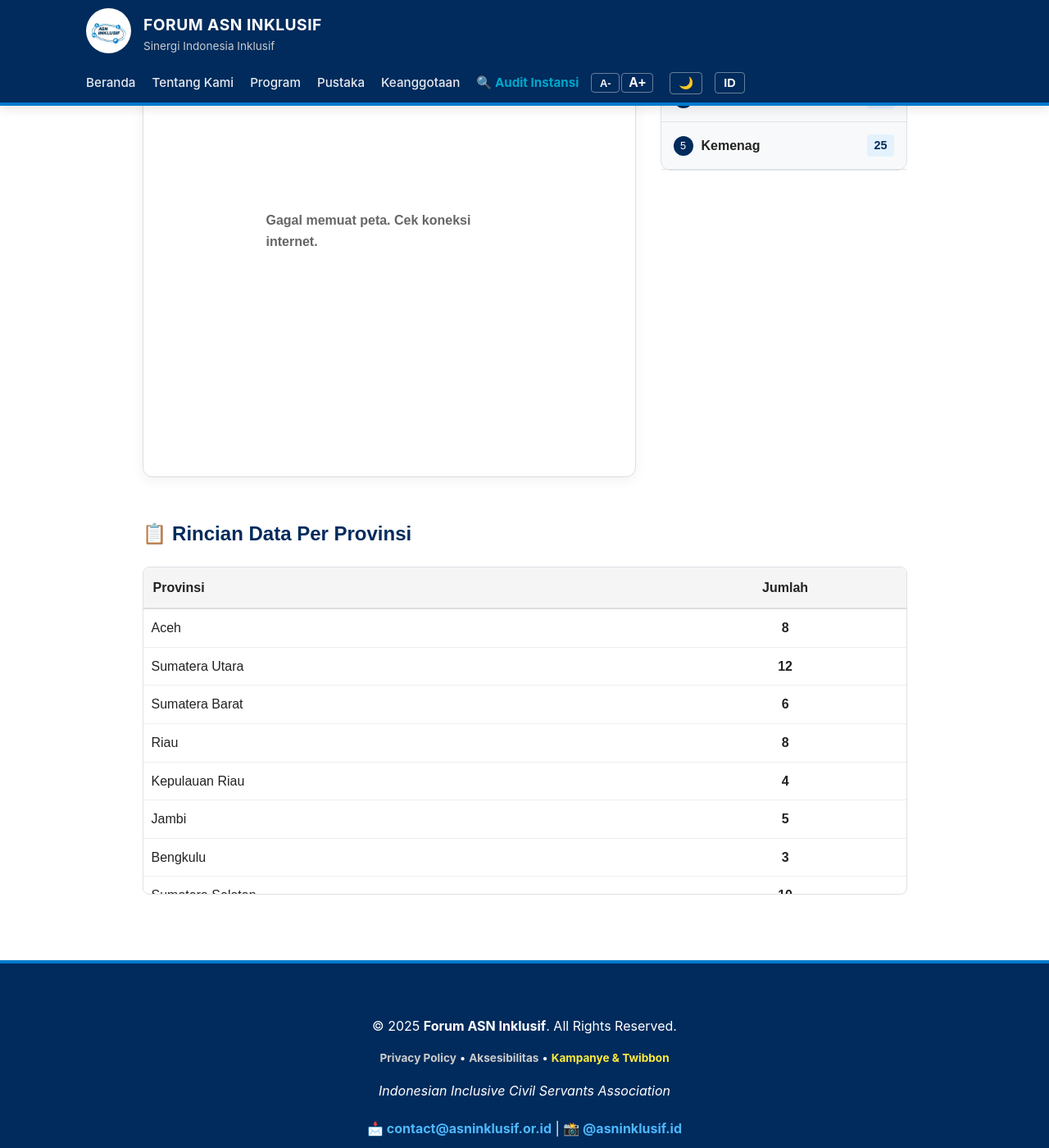
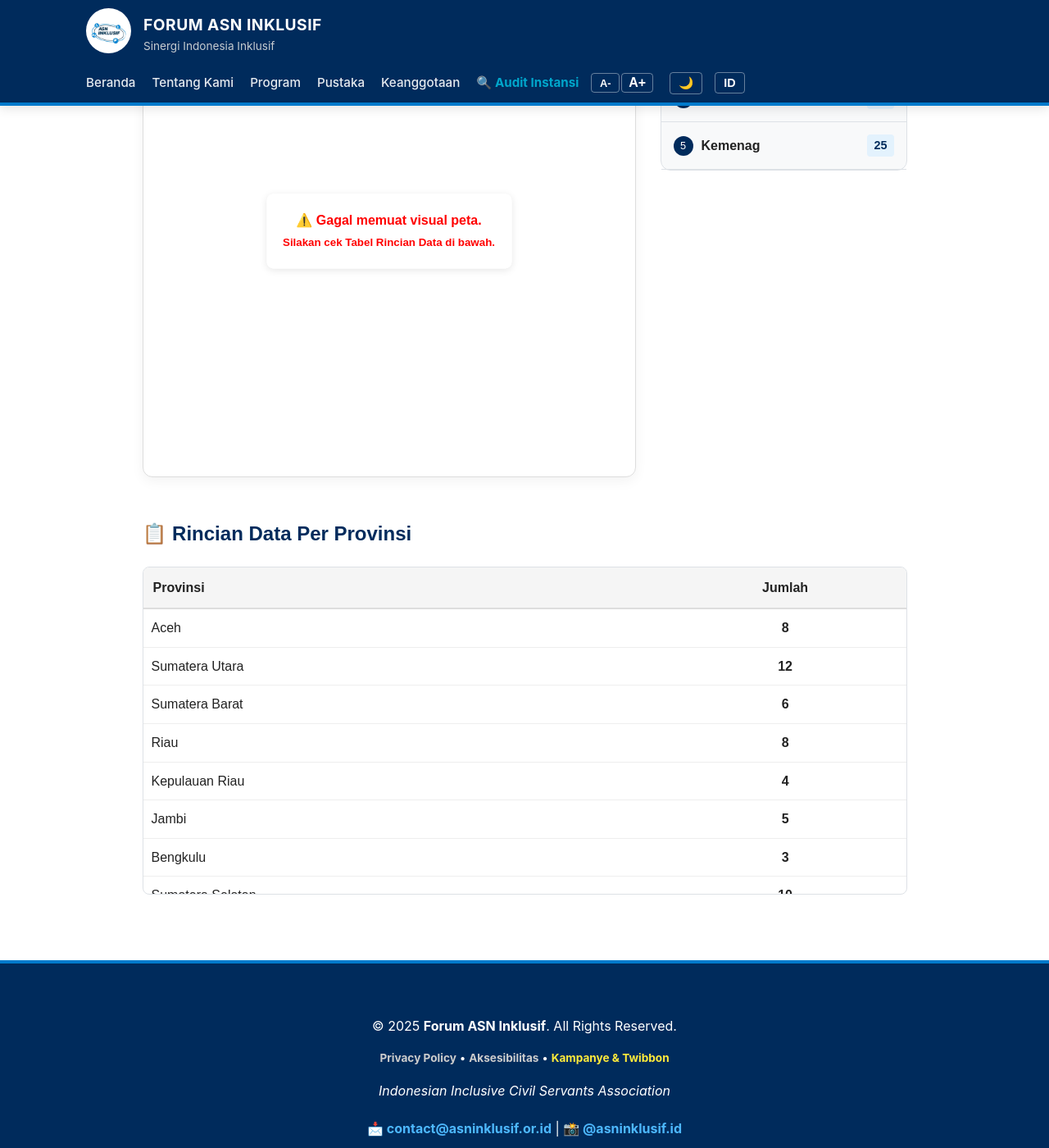
Before and after one commit to dimasmuharam/ASN-Inklusif, a Jekyll site: the page built from peta/index.md, in a window 1280 px wide and 1400 px high, scrolled down 874 px. Shown: the whole window at 82% size. Built offline with Jekyll 4.4.1, drawn with Linux system fonts in a browser that asks for light colours; part of the change alters nothing that is shown.

Commit message:
Update index.md

```diff
--- a/peta/index.md
+++ b/peta/index.md
@@ -44,7 +44,12 @@ permalink: /peta/
   .top-rank { background: #002b5c; color: #fff; width: 24px; height: 24px; border-radius: 50%; display: inline-flex; align-items: center; justify-content: center; font-size: 0.8em; margin-right: 10px; }
 
   /* Loading Spinner untuk Peta */
-  #loading-map { position: absolute; top: 50%; left: 50%; transform: translate(-50%, -50%); font-weight: bold; color: #666; }
+  #loading-map {
+    position: absolute; top: 50%; left: 50%; transform: translate(-50%, -50%);
+    font-weight: bold; color: #002b5c; background: rgba(255,255,255,0.9);
+    padding: 20px; border-radius: 8px; box-shadow: 0 2px 10px rgba(0,0,0,0.1);
+    z-index: 10; text-align: center;
+  }
 </style>
 
 <div class="container dashboard-wrapper">
@@ -79,9 +84,9 @@ permalink: /peta/
       <h3 style="margin-top: 0;">Peta Kepadatan (Interaktif)</h3>
       <p style="font-size: 0.9em; color: #666; margin-bottom: 15px;">Peta menggunakan data geografis presisi. Warna lebih gelap menandakan jumlah anggota lebih banyak.</p>
 
-      <div class="map-container">
-        <div id="loading-map">⏳ Memuat Peta Indonesia...</div>
-        <div id="chart-map" style="width: 100%; height: 100%;"></div>
+      <div class="map-container" aria-label="Peta Interaktif Indonesia. Gunakan tabel di bawah untuk data aksesibel.">
+        <div id="loading-map" role="status" aria-live="polite">⏳ Sedang mengambil data peta...</div>
+        <div id="chart-map" style="width: 100%; height: 100%;" aria-hidden="true"></div>
       </div>
     </div>
 
@@ -119,11 +124,9 @@ permalink: /peta/
 <script>
 document.addEventListener("DOMContentLoaded", function() {
 
-    // 1. DATA DARI JEKYLL -> JAVASCRIPT
-    // Kita menyusun data agar dikenali oleh sistem peta
+    // 1. DATA DARI JEKYLL
     const mapData = [
       {% for prov in site.data.sebaran.provinsi %}
-      // ECharts butuh nama provinsi yang BAKU, kita coba mapping nama manual ke standar
       { name: "{{ prov.nama }}", value: {{ prov.jumlah }} },
       {% endfor %}
     ];
@@ -157,11 +160,14 @@ document.addEventListener("DOMContentLoaded", function() {
     const chartDom = document.getElementById('chart-map');
     const myChart = echarts.init(chartDom);
 
-    // URL GeoJSON Indonesia (Sumber Open Source Terpercaya)
-    const indoGeoJSON = 'https://raw.githubusercontent.com/superpikar/indonesia-geojson/master/indonesia-province-simple-json.json';
+    // UPDATE: Gunakan CDN JSDelivr agar lebih stabil dan cepat
+    const indoGeoJSON = 'https://cdn.jsdelivr.net/gh/superpikar/indonesia-geojson@master/indonesia-province-simple-json.json';
 
     fetch(indoGeoJSON)
-        .then(response => response.json())
+        .then(response => {
+            if (!response.ok) throw new Error("Gagal mengambil data peta");
+            return response.json();
+        })
         .then(geoJson => {
             // Sembunyikan loading
             document.getElementById('loading-map').style.display = 'none';
@@ -173,40 +179,33 @@ document.addEventListener("DOMContentLoaded", function() {
             const option = {
                 tooltip: {
                     trigger: 'item',
-                    formatter: '{b}<br/><b>{c} Anggota</b>' // {b}=Nama, {c}=Jumlah
+                    formatter: '{b}<br/><b>{c} Anggota</b>'
                 },
                 visualMap: {
                     min: 0,
-                    max: 500, // Angka maksimal untuk skala warna (bisa disesuaikan)
+                    max: 200, // Skala warna maksimal
                     left: 'left',
                     bottom: 'bottom',
                     text: ['Banyak', 'Sedikit'],
                     calculable: true,
-                    inRange: {
-                        color: ['#e3f2fd', '#2196f3', '#0d47a1'] // Gradasi Biru
-                    }
+                    inRange: { color: ['#e3f2fd', '#2196f3', '#0d47a1'] }
                 },
                 series: [
                     {
                         name: 'Anggota ASN Inklusif',
                         type: 'map',
                         map: 'indonesia',
-                        roam: true, // Bisa zoom & geser
+                        roam: true,
                         emphasis: {
                             label: { show: true },
-                            itemStyle: {
-                                areaColor: '#ffd700' // Warna Kuning saat Hover
-                            }
+                            itemStyle: { areaColor: '#ffd700' }
                         },
-                        data: mapData, // Masukkan data dari Jekyll tadi
-
-                        // Perbaikan Nama Provinsi (Mapping Nama Data ke Nama Peta)
-                        // Peta biasanya pakai "Aceh", "Sumatera Utara".
-                        // Jika di data Anda namanya beda dikit, dia gak akan muncul warnanya.
-                        // Pastikan di _data/sebaran.yml namanya baku.
+                        data: mapData,
+                        // Kamus Nama Provinsi (Mapping)
                         nameMap: {
                             'Daerah Istimewa Yogyakarta': 'DI Yogyakarta',
-                            'DKI Jakarta': 'DKI Jakarta'
+                            'DKI Jakarta': 'DKI Jakarta',
+                            'Kepulauan Bangka Belitung': 'Bangka Belitung'
                         }
                     }
                 ]
@@ -215,11 +214,11 @@ document.addEventListener("DOMContentLoaded", function() {
             myChart.setOption(option);
         })
         .catch(err => {
-            document.getElementById('loading-map').innerText = "Gagal memuat peta. Cek koneksi internet.";
+            document.getElementById('loading-map').innerHTML = "⚠️ Gagal memuat visual peta.<br><small>Silakan cek Tabel Rincian Data di bawah.</small>";
+            document.getElementById('loading-map').style.color = "red";
             console.error(err);
         });
 
-    // Agar responsif saat layar diubah ukurannya
     window.addEventListener('resize', function() {
         myChart.resize();
     });
```
